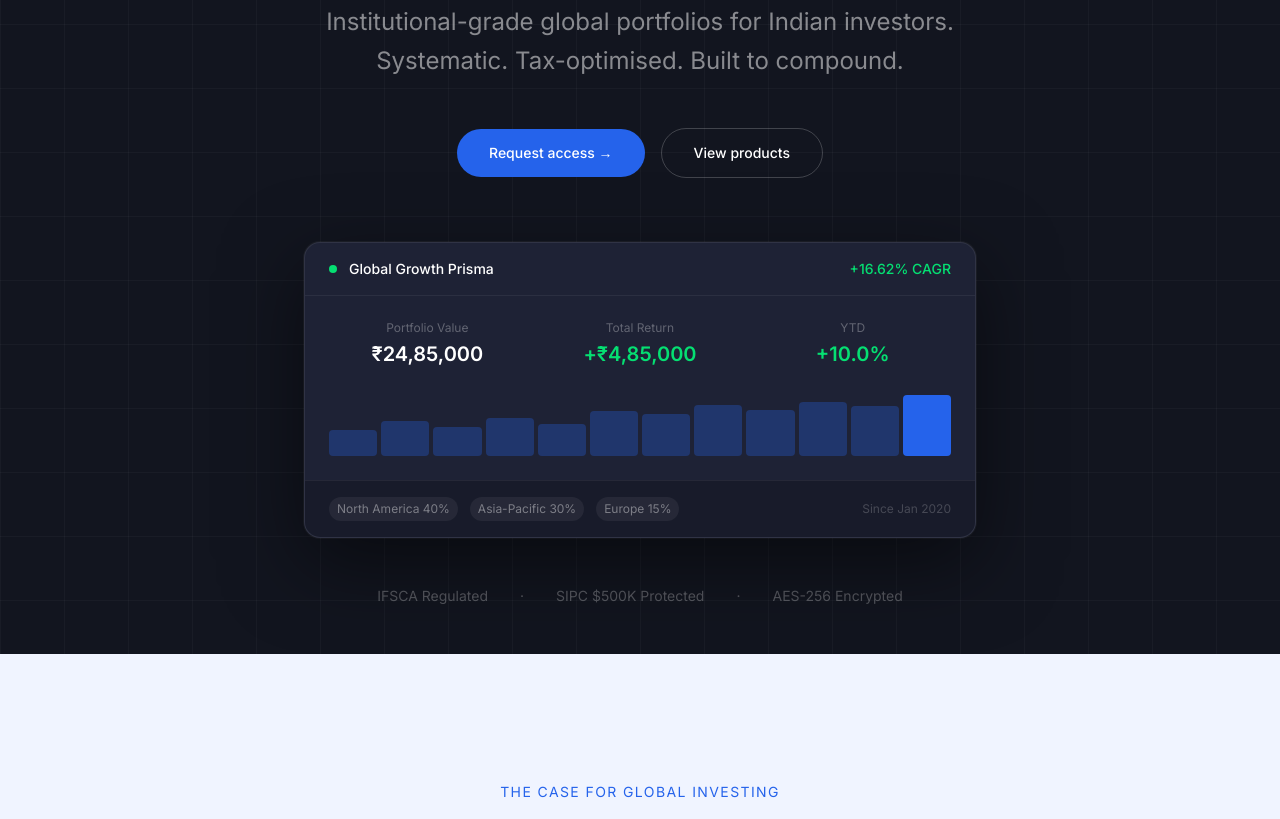
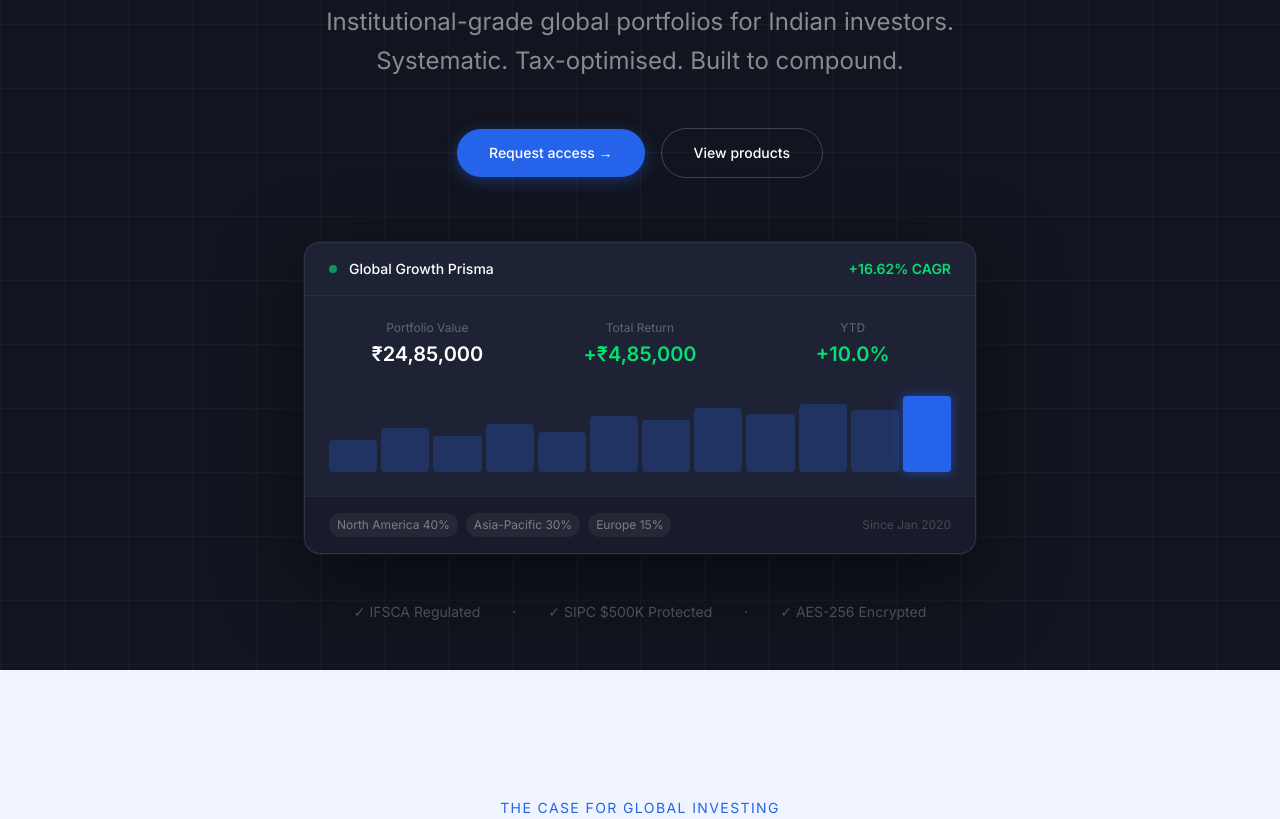
Before and after one commit to princeyadav14/spring-street, a Next.js app: page / in a window 1280 px wide. Shown: the part 360-1179 px from the top of the page. Built offline with nearby package versions, Linux system fonts and the light colour scheme.

Commit message:
Add animations and hover effects

```diff
--- a/app/components/AnimatedSection.tsx
+++ b/app/components/AnimatedSection.tsx
@@ -6,21 +6,36 @@ import { useRef } from 'react'
 export default function AnimatedSection({
   children,
   className = '',
-  delay = 0
+  delay = 0,
+  direction = 'up'
 }: {
   children: React.ReactNode
   className?: string
   delay?: number
+  direction?: 'up' | 'left' | 'right' | 'none'
 }) {
   const ref = useRef(null)
-  const isInView = useInView(ref, { once: true, margin: '-100px' })
+  const isInView = useInView(ref, { once: true, margin: '-80px' })
+
+  const variants = {
+    up: { initial: { opacity: 0, y: 50 }, animate: { opacity: 1, y: 0 } },
+    left: { initial: { opacity: 0, x: -50 }, animate: { opacity: 1, x: 0 } },
+    right: { initial: { opacity: 0, x: 50 }, animate: { opacity: 1, x: 0 } },
+    none: { initial: { opacity: 0 }, animate: { opacity: 1 } },
+  }
+
+  const variant = variants[direction]
 
   return (
     <motion.div
       ref={ref}
-      initial={{ opacity: 0, y: 40 }}
-      animate={isInView ? { opacity: 1, y: 0 } : { opacity: 0, y: 40 }}
-      transition={{ duration: 0.7, delay, ease: [0.21, 0.47, 0.32, 0.98] }}
+      initial={variant.initial}
+      animate={isInView ? variant.animate : variant.initial}
+      transition={{
+        duration: 0.8,
+        delay,
+        ease: [0.21, 0.47, 0.32, 0.98]
+      }}
       className={className}
     >
       {children}
--- a/app/components/Hero.tsx
+++ b/app/components/Hero.tsx
@@ -14,7 +14,7 @@ export default function Hero() {
 
       {/* Subtle glow */}
       <div className="absolute top-0 left-1/2 -translate-x-1/2 w-[600px] h-[300px] pointer-events-none" style={{
-       background: 'radial-gradient(ellipse at center, rgba(37,99,235,0.08) 0%, transparent 70%)'
+        background: 'radial-gradient(ellipse at center, rgba(37,99,235,0.08) 0%, transparent 70%)'
       }} />
 
       {/* Content */}
@@ -69,15 +69,46 @@ export default function Hero() {
           transition={{ duration: 0.7, delay: 0.3 }}
           className="flex items-center justify-center gap-4 mb-16"
         >
-          <Link href="/contact"
-            className="font-medium px-8 py-3.5 rounded-full text-sm transition-all duration-200 text-white"
-            style={{ backgroundColor: '#2563eb' }}
+          <Link
+            href="/contact"
+            className="font-medium px-8 py-3.5 rounded-full text-sm text-white"
+            style={{
+              backgroundColor: '#2563eb',
+              transition: 'all 0.2s ease',
+              boxShadow: '0 4px 15px rgba(37,99,235,0.4)'
+            }}
+            onMouseEnter={e => {
+              const el = e.currentTarget as HTMLAnchorElement
+              el.style.backgroundColor = '#1d4ed8'
+              el.style.boxShadow = '0 6px 20px rgba(37,99,235,0.6)'
+              el.style.transform = 'translateY(-2px)'
+            }}
+            onMouseLeave={e => {
+              const el = e.currentTarget as HTMLAnchorElement
+              el.style.backgroundColor = '#2563eb'
+              el.style.boxShadow = '0 4px 15px rgba(37,99,235,0.4)'
+              el.style.transform = 'translateY(0)'
+            }}
           >
             Request access →
           </Link>
-          <Link href="/products"
-            className="font-medium px-8 py-3.5 rounded-full text-sm transition-all duration-200 text-white"
-            style={{ border: '1px solid rgba(255,255,255,0.2)' }}
+          <Link
+            href="/products"
+            className="font-medium px-8 py-3.5 rounded-full text-sm text-white"
+            style={{
+              border: '1px solid rgba(255,255,255,0.2)',
+              transition: 'all 0.2s ease'
+            }}
+            onMouseEnter={e => {
+              const el = e.currentTarget as HTMLAnchorElement
+              el.style.backgroundColor = 'rgba(255,255,255,0.08)'
+              el.style.transform = 'translateY(-2px)'
+            }}
+            onMouseLeave={e => {
+              const el = e.currentTarget as HTMLAnchorElement
+              el.style.backgroundColor = 'transparent'
+              el.style.transform = 'translateY(0)'
+            }}
           >
             View products
           </Link>
@@ -85,9 +116,9 @@ export default function Hero() {
 
         {/* Floating Dashboard Card */}
         <motion.div
-          initial={{ opacity: 0, y: 40 }}
-          animate={{ opacity: 1, y: 0 }}
-          transition={{ duration: 0.9, delay: 0.4 }}
+          initial={{ opacity: 0, y: 60, scale: 0.95 }}
+          animate={{ opacity: 1, y: 0, scale: 1 }}
+          transition={{ duration: 1.2, delay: 0.4, ease: [0.21, 0.47, 0.32, 0.98] }}
           className="mx-auto max-w-2xl rounded-2xl overflow-hidden"
           style={{
             backgroundColor: '#1e2235',
@@ -98,10 +129,10 @@ export default function Hero() {
           {/* Card Header */}
           <div className="flex items-center justify-between px-6 py-4" style={{ borderBottom: '1px solid rgba(255,255,255,0.06)' }}>
             <div className="flex items-center gap-3">
-              <div className="w-2 h-2 rounded-full bg-green-400" />
+              <div className="w-2 h-2 rounded-full bg-green-400 animate-pulse" />
               <span className="text-white text-sm font-medium">Global Growth Prisma</span>
             </div>
-            <span className="text-green-400 text-sm font-medium">+16.62% CAGR</span>
+            <span className="text-green-400 text-sm font-semibold">+16.62% CAGR</span>
           </div>
 
           {/* Card Body */}
@@ -121,15 +152,16 @@ export default function Hero() {
               </div>
             </div>
 
-            {/* Fake chart bars */}
-            <div className="flex items-end gap-1 h-16">
+            {/* Bar chart */}
+            <div className="flex items-end gap-1 h-20">
               {[40, 55, 45, 60, 50, 70, 65, 80, 72, 85, 78, 95].map((h, i) => (
                 <div
                   key={i}
-                  className="flex-1 rounded-sm"
+                  className="flex-1 rounded-sm transition-all duration-300"
                   style={{
                     height: `${h}%`,
-                    backgroundColor: i === 11 ? '#2563eb' : 'rgba(37,99,235,0.3)'
+                    backgroundColor: i === 11 ? '#2563eb' : 'rgba(37,99,235,0.25)',
+                    boxShadow: i === 11 ? '0 0 12px rgba(37,99,235,0.6)' : 'none'
                   }}
                 />
               ))}
@@ -137,10 +169,16 @@ export default function Hero() {
           </div>
 
           {/* Card Footer */}
-          <div className="px-6 py-4 flex items-center justify-between" style={{ borderTop: '1px solid rgba(255,255,255,0.06)', backgroundColor: 'rgba(0,0,0,0.2)' }}>
-            <div className="flex gap-3">
+          <div className="px-6 py-4 flex items-center justify-between" style={{
+            borderTop: '1px solid rgba(255,255,255,0.06)',
+            backgroundColor: 'rgba(0,0,0,0.2)'
+          }}>
+            <div className="flex gap-2 flex-wrap">
               {['North America 40%', 'Asia-Pacific 30%', 'Europe 15%'].map((tag, i) => (
-                <span key={i} className="text-xs px-2 py-1 rounded-full" style={{ backgroundColor: 'rgba(255,255,255,0.06)', color: 'rgba(255,255,255,0.4)' }}>
+                <span key={i} className="text-xs px-2 py-1 rounded-full" style={{
+                  backgroundColor: 'rgba(255,255,255,0.06)',
+                  color: 'rgba(255,255,255,0.4)'
+                }}>
                   {tag}
                 </span>
               ))}
@@ -153,15 +191,15 @@ export default function Hero() {
         <motion.div
           initial={{ opacity: 0 }}
           animate={{ opacity: 1 }}
-          transition={{ duration: 0.7, delay: 0.6 }}
+          transition={{ duration: 0.7, delay: 0.8 }}
           className="flex items-center justify-center gap-8 mt-12 pb-12 text-sm"
           style={{ color: 'rgba(255,255,255,0.25)' }}
         >
-          <span>IFSCA Regulated</span>
+          <span>✓ IFSCA Regulated</span>
           <span>·</span>
-          <span>SIPC $500K Protected</span>
+          <span>✓ SIPC $500K Protected</span>
           <span>·</span>
-          <span>AES-256 Encrypted</span>
+          <span>✓ AES-256 Encrypted</span>
         </motion.div>
 
       </div>
--- a/app/components/Products.tsx
+++ b/app/components/Products.tsx
@@ -73,12 +73,28 @@ export default function Products() {
         <div className="grid grid-cols-1 md:grid-cols-3 gap-6">
           {products.map((product, i) => (
             <AnimatedSection key={i} delay={i * 0.15}>
-              <div className="rounded-2xl p-6 flex flex-col gap-5 h-full transition-all duration-300 hover:translate-y-[-4px]" style={{
-                backgroundColor: 'rgba(255,255,255,0.04)',
-                border: '1px solid rgba(255,255,255,0.08)',
-                boxShadow: '0 4px 24px rgba(0,0,0,0.2)'
-              }}>
-
+              <div
+                className="rounded-2xl p-6 flex flex-col gap-5 h-full"
+                style={{
+                  backgroundColor: 'rgba(255,255,255,0.04)',
+                  border: '1px solid rgba(255,255,255,0.08)',
+                  boxShadow: '0 4px 24px rgba(0,0,0,0.2)',
+                  transition: 'all 0.3s ease',
+                  cursor: 'pointer'
+                }}
+                onMouseEnter={e => {
+                  const el = e.currentTarget as HTMLDivElement
+                  el.style.boxShadow = '0 8px 40px rgba(37,99,235,0.2), 0 0 0 1px rgba(37,99,235,0.2)'
+                  el.style.transform = 'translateY(-4px)'
+                  el.style.border = '1px solid rgba(37,99,235,0.3)'
+                }}
+                onMouseLeave={e => {
+                  const el = e.currentTarget as HTMLDivElement
+                  el.style.boxShadow = '0 4px 24px rgba(0,0,0,0.2)'
+                  el.style.transform = 'translateY(0)'
+                  el.style.border = '1px solid rgba(255,255,255,0.08)'
+                }}
+              >
                 {/* Tag */}
                 <div className="flex items-center justify-between">
                   <span className="text-xs font-medium tracking-widest px-3 py-1 rounded-full" style={{
@@ -135,10 +151,25 @@ export default function Products() {
 
                 {/* Actions */}
                 <div className="flex gap-3 mt-auto">
-                  <button className="flex-1 font-medium py-2.5 rounded-full text-sm transition-colors text-white" style={{ backgroundColor: '#2563eb' }}>
+                  <button
+                    className="flex-1 font-medium py-2.5 rounded-full text-sm text-white"
+                    style={{
+                      backgroundColor: '#2563eb',
+                      transition: 'background-color 0.2s ease'
+                    }}
+                    onMouseEnter={e => (e.currentTarget.style.backgroundColor = '#1d4ed8')}
+                    onMouseLeave={e => (e.currentTarget.style.backgroundColor = '#2563eb')}
+                  >
                     Invest now
                   </button>
-                  <Link href="/products" className="flex-1 font-medium py-2.5 rounded-full text-sm transition-colors text-center text-white" style={{ border: '1px solid rgba(255,255,255,0.1)' }}>
+                  <Link
+                    href="/products"
+                    className="flex-1 font-medium py-2.5 rounded-full text-sm text-center text-white"
+                    style={{
+                      border: '1px solid rgba(255,255,255,0.1)',
+                      transition: 'all 0.2s ease'
+                    }}
+                  >
                     Explore
                   </Link>
                 </div>
```
